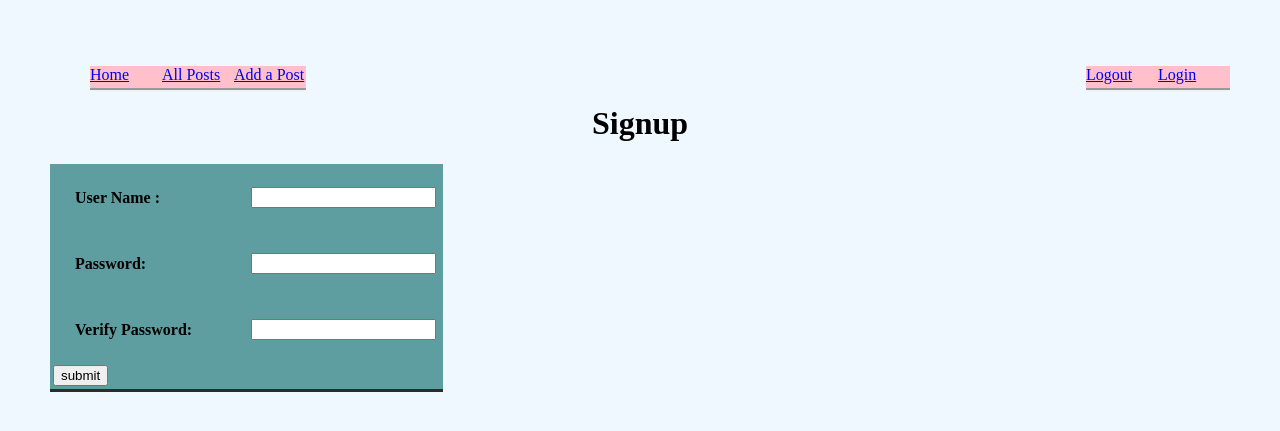
After one commit to MeenaAru/blogz, a Flask app: page /signup in a window 1280 px wide. The commit adds this page. Shown: the top 431 px of the page. Run offline with Flask 2, Linux system fonts and the light colour scheme.

Commit message:
finished

```diff
--- a/main.py
+++ b/main.py
@@ -1,59 +1,160 @@
-from flask import Flask, request, redirect, render_template
+from flask import Flask, request, redirect, render_template,session,flash
 from flask_sqlalchemy import SQLAlchemy
 
 app = Flask(__name__)
 app.config['DEBUG'] = True
-app.config['SQLALCHEMY_DATABASE_URI'] = 'mysql+pymysql://build-a-blog:build@localhost:8889/build-a-blog'
+app.config['SQLALCHEMY_DATABASE_URI'] = 'mysql+pymysql://blogz:achieve@localhost:8889/blogz'
 app.config['SQLALCHEMY_ECHO'] = True
 db = SQLAlchemy(app)
-
+app.secret_key = 'as12df34'
 
 class Blog(db.Model):
 
     id = db.Column(db.Integer, primary_key=True)
     title = db.Column(db.String(120))
     body = db.Column(db.Text)
+    owner_id = db.Column(db.Integer, db.ForeignKey('users.id'))
 
-    def __init__(self, title,body):
+    def __init__(self, title, body, owner):
         self.title = title
         self.body = body
+        self.owner = owner
+
+class Users(db.Model):
+
+    id = db.Column(db.Integer, primary_key = True)
+    username = db.Column(db.String(30))
+    password = db.Column(db.String(30))
+    blogs = db.relationship('Blog', backref='owner', lazy='dynamic')
+
+    def __init__(self, username, password):
+        self.username = username
+        self.password = password
 
 
-@app.route('/', defaults={'id':0})
-@app.route('/details/<int:id>')
-def index(id):
+@app.before_request
+def require_login():
+    allowed_routes = ['login','signup','blog','index']
+    if request.endpoint not in allowed_routes and 'username' not in session:
+        return redirect('/login')
+
+@app.route('/login' , methods=['POST','GET'])
+def login():
+    if request.method  == 'POST':
+        username = request.form['username']
+        password = request.form['password']
+        user = Users.query.filter_by(username=username).first()
+        if user :
+            if user.password == password:
+                session['username'] = username
+                flash("Logged in")
+                return redirect('/newpost')
+            else:
+                flash('User password incorrect.','error' )
+                return redirect('/login')
+        else:
+            flash('User does notexist.Please sign up','error' )
+            return redirect('/signup')
+    return render_template('login.html',pgtitle='Login Information')
+
+@app.route('/logout')
+def logout():
+    del session['username']
+    return redirect('/blog')
+
+@app.route('/signup', methods = ['POST', 'GET'])
+def signup():
+    if request.method =='POST':
+        user = request.form['username']
+        password = request.form['password']
+        vrfy_passwrd = request.form['vrfy_passwrd']
+        exist_user=Users.query.filter_by(username=user).first()
+        if exist_user :
+            flash("User already exists")
+            return redirect("/signup")
+        if user =='' :
+            error = "Please specify the valid username."
+            return redirect("/signup?nmerror=" + error)
+        if len(user) < 3 :
+            error = "Username should be more than 3 characters."
+            return redirect("/signup?nmerror=" + error)
+        if password =='':
+            error = "Password required."
+            return redirect("/signup?pwerror=" + error +"&username=" + user)
+        if len(password) < 3 :
+            error = "Password should be more than 3 characters."
+            return redirect("/signup?pwerror=" + error +"&username=" + user)
+        if password != vrfy_passwrd :
+            error = "Oops password must match."
+            return redirect("/signup?vpwerror=" + error +"&username=" + user)
+
+        new_user = Users(user,password)
+        db.session.add(new_user)
+        db.session.commit()
+        session['username'] = user
+        flash("Signedup")
+        return redirect('/newpost')
+    nmerror = request.args.get("nmerror")
+    pwerror = request.args.get("pwerror")
+    vpwerror = request.args.get("vpwerror")
+    username = request.args.get("username")
+    if not username :
+        username = ''
+
+    return render_template('signup.html', pgtitle='Signup', nmerror = nmerror, pwerror = pwerror, vpwerror = vpwerror, username = username)
+
+
+
+
+@app.route('/', defaults={'id':0,'username':''})
+@app.route('/details/<int:id>',defaults={'username':''})
+@app.route('/details/<username>',defaults={'id':0})
+def index(id,username):
     if id:
         blog = Blog.query.get(id)
         return render_template('details.html',pgtitle="Blog Details",blog=blog)
 
+    if username:
+        user = Users.query.filter_by(username=username).first()
+        blogs=Blog.query.filter_by(owner=user).all()
+        return render_template('details.html',pgtitle="Blog Details",blogs=blogs)
+    users = Users.query.filter_by().all()
+    return render_template('index.html',pgtitle="Users",users=users)
+
+@app.route('/blog')
+def blog():
     blogs = Blog.query.filter_by().all()
-    return render_template('blog.html',pgtitle="Build A Blog",blogs=blogs)
-
-
+    return render_template('blog.html',pgtitle="Blog Posts",blogs=blogs)
 
 @app.route('/newpost', methods=['POST','GET'])
 def new_post():
     if request.method == 'POST':
         blog_title = request.form['title']
         blog_body = request.form['body']
+        owner = Users.query.filter_by(username=session['username']).first()
+        blog = Blog.query.filter_by(owner=owner,title=blog_title).all()
+        if blog:
+            error = "Title already exists."
+            return redirect("/newpost?tit_error=" + error)
         if blog_title =='':
             error = "Please specify the blog title."
             return redirect("/newpost?tit_error=" + error)
         if blog_body =='':
             error = "Please specify the blog content."
-            return redirect("/newpost?bod_error=" + error+"&blog_title=" +blog_title)
+            return redirect("/newpost?bod_error=" + error+"&title=" +blog_title)
 
-        new_blog = Blog(blog_title,blog_body)
+        new_blog = Blog(blog_title,blog_body,owner)
         db.session.add(new_blog)
         db.session.commit()
         return render_template('/details.html',blog=new_blog)
 
     tit_error = request.args.get("tit_error")
     bod_error = request.args.get("bod_error")
-    blog_title = request.args.get("blog_title")
+    blog_title = request.args.get("title")
+
     if not blog_title:
         blog_title=''
-    return render_template('newpost.html',pgtitle='Build A Blog',tit_error=tit_error,bod_error=bod_error,blog_title=blog_title)
+    return render_template('newpost.html',pgtitle='Add A Blog Post',tit_error=tit_error,bod_error=bod_error,title = blog_title)
 
 
 if __name__ == '__main__':
--- a/templates/base.html
+++ b/templates/base.html
@@ -1,9 +1,15 @@
 <!doctype html>
 <html>
     <head>
-        <a href='/'>Main Blog</a>
-        <a href='/newpost'>Add a Post</a>
-
+        <ul id="blog">
+            <li><a href='/'>Home</a></li>
+            <li><a href='/blog'>All Posts</a></li>
+            <li><a href='/newpost'>Add a Post</a></li>
+        </ul>
+        <ul id="login">
+            <li><a href='/login'>Login </a></li>
+            <li><a href='/logout'>Logout </a></li>
+        </ul>
         <title>{{pgtitle}}</title>
         <style type="text/css">
             .error {
@@ -11,21 +17,73 @@
             }
             label {
                font-weight: bold; display: block; width: 150px; align-self: left; padding: 20px 20px;
-            margin: 8px 0
+            margin: 2px ;
             }
+            body{
+            background-color: aliceblue;
+             border-radius: 25px;
+             padding: 25px;
+             margin: 25px;
+             }
+
            label:after { content: ": " }
-           input[type=text] {
-            padding: 10px 10px;
-            margin: 10px 0;
+           table{
+               background: cadetblue;
+               border-block-end-style: outset;
+           }
+           tr {
+            padding: 2px 2px;
+            margin: 8px 0;
             box-sizing: border-box;
+            align-items: center;
+           }
+           #blog li {
+            list-style-type: none;
+            float: left;
+            margin: 10;
+            padding: 10;
+            width:72px;
+            height:22px;
+            background-color:pink;
+            border-block-end-style: groove;
             }
 
+            #login li {
+            list-style-type: none;
+            float: right;
+            margin: 10;
+            padding: 10;
+            background-color:pink;
+            width:72px;
+            height:22px;
+            border-block-end-style: groove;
+            }
+            blog li a {
+            display: block;
+            color: rgb(49, 28, 28);
+            text-align: center;
+            padding: 50px 50px;
+            text-decoration-color: rgb(238, 255, 205);
+            text-decoration: none;
+            }
+
+            /* Change the link color to #111 (black) on hover */
+            blog li a:hover {
+            background-color: #111;
+            }
         </style>
+        <br>
+        <center><h1>{{pgtitle}}</h1></center>
     </head>
     <body>
-
-    {% block content %}
-    {% endblock %}
-
+        {% with messages = get_flashed_messages(with_categories=True) %}
+        <ul>
+            {% for category,message in messages %}
+                <li class="{{category}}">{{message}}</li>
+            {% endfor %}
+        </ul>
+        {% endwith %}
+        {% block content %}
+        {% endblock %}
     </body>
 </html>
--- /dev/null
+++ b/templates/signup.html
@@ -0,0 +1,35 @@
+{% extends "base.html" %}
+
+{% block content %}
+    <table>
+        <form action="/signup" method="post">
+            <tr>
+                <td><label for ="user_name"> User Name </label></td>
+                <td><input type="text" name="username" id="user_name" value='{{username}}' ></td>
+                <td> {% if nmerror  %}
+                        <span class="error">{{nmerror}}</span>
+                     {%endif%}
+                </td>
+            </tr>
+            <tr>
+                <td><label for ="passwrd"> Password</label></td>
+                <td><input type="password" name="password" id="passwrd"/></td>
+                <td>{% if pwerror  %}
+                        <span class="error">{{pwerror}}</span>
+                    {%endif%}
+                </td>
+            </tr>
+            <tr>
+                <td><label for ="vrfy_passwrd"> Verify Password</label></td>
+                <td><input type="password" name="vrfy_passwrd" id="vrfy_passwrd"/></td>
+                <td> {% if vpwerror  %}
+                        <span class="error">{{vpwerror}}</span>
+                    {%endif%}
+                </td>
+            </tr>
+            <tr>
+                <td><input type="submit" value="submit"/></td>
+            </tr>
+        </form>
+    </table>
+{% endblock %}
```
Also changed, not shown: templates/blog.html (+6 -10 lines), templates/details.html (+15 -5 lines), templates/index.html (added, +14 -0 lines), templates/login.html (added, +20 -0 lines), templates/newpost.html (+21 -16 lines), backgrd.png (added).
